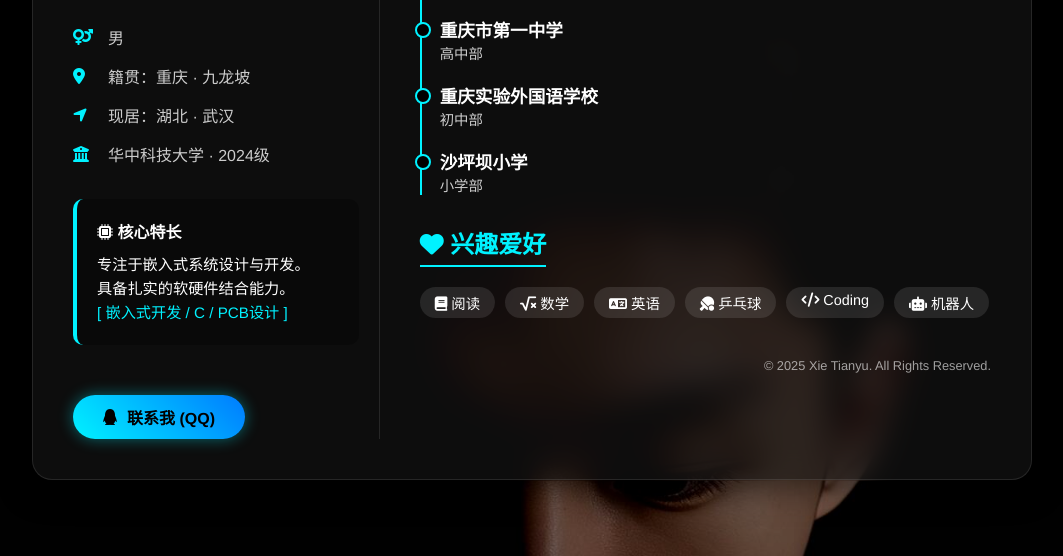
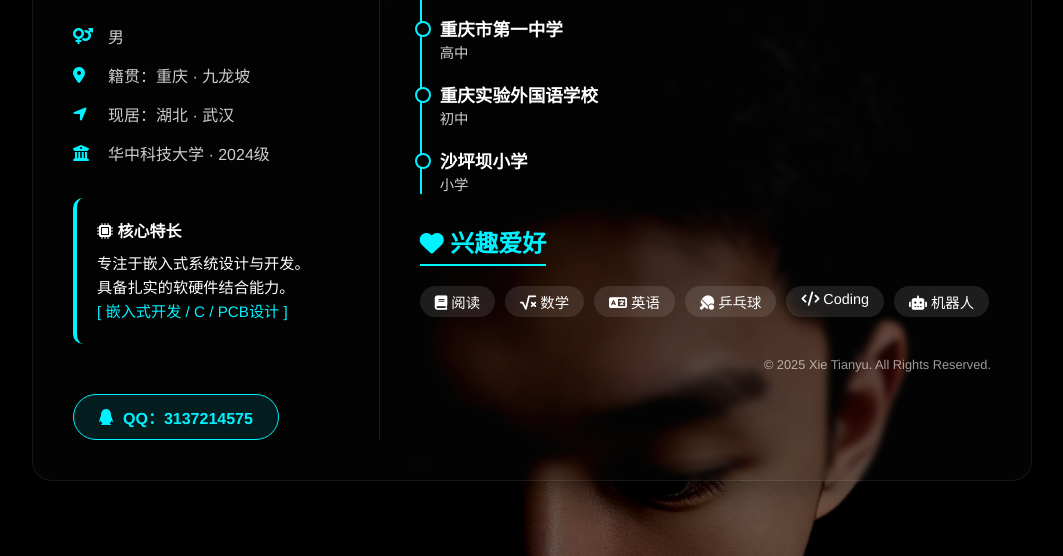
Before and after one commit to tuanquachwtkeq-byte/home, a plain HTML site: page index.html in a window 1280 px wide. Shown: the part 244-800 px from the top of the page, without its empty margins (108-1171 px from the left). Drawn offline with Linux system fonts and the light colour scheme.

Commit message:
Update index.html

```diff
--- a/index.html
+++ b/index.html
@@ -11,8 +11,9 @@
             --primary-color: #00f2ff; /* 赛博朋克青 */
             --text-main: #ffffff;
             --text-secondary: #cccccc;
-            --glass-bg: rgba(20, 20, 20, 0.65);
-            --glass-border: rgba(255, 255, 255, 0.1);
+            /* 修改点1：背景透明度大幅降低，变得更透 */
+            --glass-bg: rgba(20, 20, 20, 0.15);
+            --glass-border: rgba(255, 255, 255, 0.08);
         }
 
         * {
@@ -43,22 +44,23 @@
             background-size: cover;
             background-position: center top;
             z-index: -1;
-            /* 稍微调暗背景，突出文字 */
+            /* 保持背景暗度，确保文字清晰 */
             filter: brightness(0.7);
         }
 
-        /* 主容器：毛玻璃效果 */
+        /* 主容器 */
         .container {
             width: 90%;
             max-width: 1000px;
             margin: 50px auto;
             background: var(--glass-bg);
-            backdrop-filter: blur(15px);
-            -webkit-backdrop-filter: blur(15px);
+            /* 修改点2：模糊度从 15px 降为 3px，实现“变淡80%”的效果 */
+            backdrop-filter: blur(3px);
+            -webkit-backdrop-filter: blur(3px);
             border: 1px solid var(--glass-border);
             border-radius: 20px;
             padding: 40px;
-            box-shadow: 0 8px 32px 0 rgba(0, 0, 0, 0.5);
+            box-shadow: 0 8px 32px 0 rgba(0, 0, 0, 0.3);
             animation: fadeInUp 1.2s ease-out;
             display: flex;
             flex-wrap: wrap;
@@ -117,7 +119,7 @@
 
         /* 技能条样式 */
         .tech-box {
-            background: rgba(0,0,0,0.3);
+            background: rgba(0,0,0,0.2); /* 技能框也稍微变淡一点 */
             padding: 20px;
             border-radius: 10px;
             margin-bottom: 30px;
@@ -197,24 +199,18 @@
             transform: scale(1.1);
         }
 
-        /* 联系方式按钮 */
-        .contact-btn {
+        /* 修改点3：联系方式样式调整（非按钮，纯展示） */
+        .contact-box {
             display: inline-flex;
             align-items: center;
-            background: linear-gradient(45deg, var(--primary-color), #007bff);
-            color: #000;
-            padding: 10px 30px;
+            background: rgba(0, 242, 255, 0.1); /* 淡淡的背景色 */
+            color: var(--primary-color);
+            padding: 10px 25px;
             border-radius: 30px;
-            text-decoration: none;
+            border: 1px solid var(--primary-color);
             font-weight: bold;
             margin-top: 20px;
-            transition: transform 0.3s;
-            box-shadow: 0 0 15px rgba(0, 242, 255, 0.4);
-        }
-
-        .contact-btn:hover {
-            transform: translateY(-3px);
-            box-shadow: 0 0 25px rgba(0, 242, 255, 0.6);
+            cursor: default; /* 鼠标样式为默认，不显示手型 */
         }
 
         /* 动画定义 */
@@ -283,9 +279,10 @@
                 </p>
             </div>
 
-            <a href="tencent://message/?uin=3137214575" class="contact-btn">
-                <i class="fab fa-qq" style="margin-right:10px;"></i> 联系我 (QQ)
-            </a>
+            <!-- 修改点：只显示QQ号，不跳转 -->
+            <div class="contact-box">
+                <i class="fab fa-qq" style="margin-right:10px;"></i> QQ：3137214575
+            </div>
         </section>
 
         <!-- 右侧：详细经历与兴趣 -->
@@ -299,16 +296,19 @@
                     <div class="major" style="font-style:italic">Current</div>
                 </div>
                 <div class="timeline-item">
+                    <!-- 修改点：去掉了“部”字 -->
                     <div class="school">重庆市第一中学</div>
-                    <div class="major">高中部</div>
+                    <div class="major">高中</div>
                 </div>
                 <div class="timeline-item">
+                    <!-- 修改点：去掉了“部”字 -->
                     <div class="school">重庆实验外国语学校</div>
-                    <div class="major">初中部</div>
+                    <div class="major">初中</div>
                 </div>
                 <div class="timeline-item">
+                    <!-- 修改点：去掉了“部”字 -->
                     <div class="school">沙坪坝小学</div>
-                    <div class="major">小学部</div>
+                    <div class="major">小学</div>
                 </div>
             </div>
 
@@ -329,7 +329,7 @@
     </main>
 
     <script>
-        // 添加一个简单的打字机效果
+        // 打字机效果
         const nameElement = document.getElementById('name');
         const text = nameElement.innerText;
         nameElement.innerText = '';
@@ -343,7 +343,6 @@
             }
         }
 
-        // 页面加载完成后启动
         window.onload = typeWriter;
     </script>
 </body>
```
